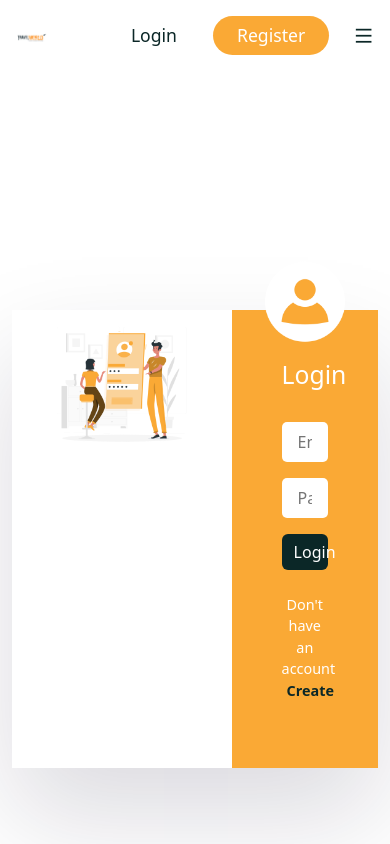
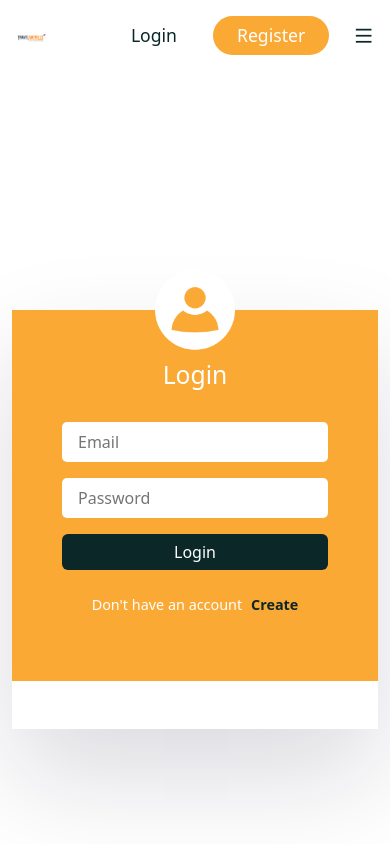
Before and after one commit to NizamSadaf/travelBooking, a React (Create React App) app in the folder client/: page /login in a window 390 px wide. Shown: the top 844 px of the page. Built offline with nearby package versions, Linux system fonts and the light colour scheme; a web font is replaced by a local one.

Commit message:
Update login.css

```diff
--- a/client/src/styles/login.css
+++ b/client/src/styles/login.css
@@ -60,3 +60,23 @@
     font-weight: 700;
     text-decoration: none;
 }
+@media only screen and (max-width:768px) {
+    .login__img {
+        display: none;
+    }
+
+    .login__form {
+        width: 70%;
+        margin: auto;
+    }
+
+    .login__container {
+        padding-bottom: 3rem;
+    }
+}
+
+@media only screen and (max-width:580px) {
+    .login__form {
+        width: 100%;
+    }
+}
```
